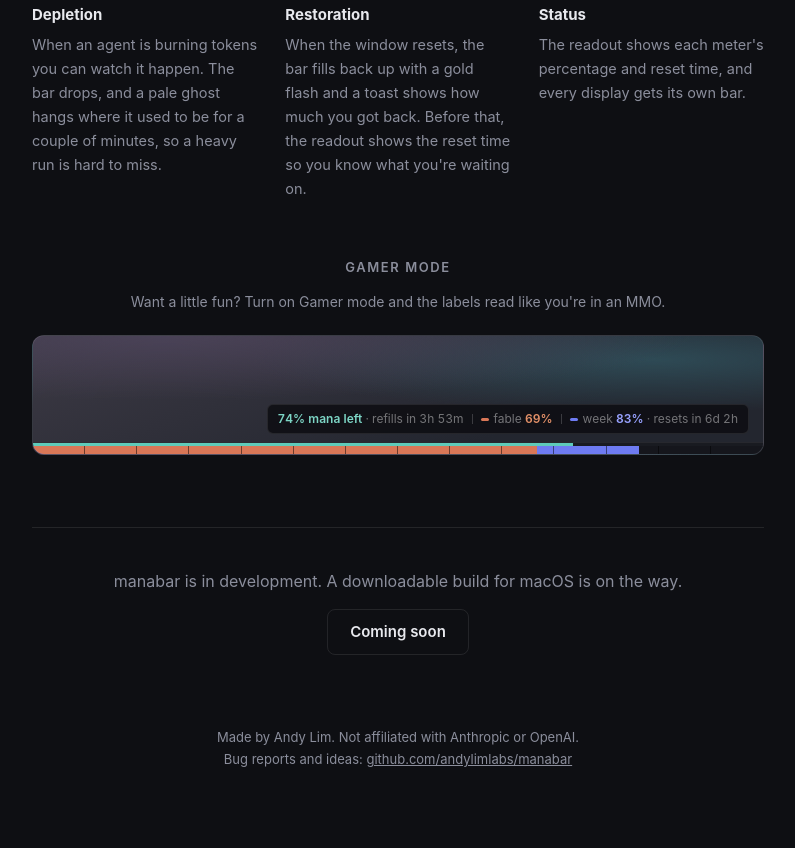
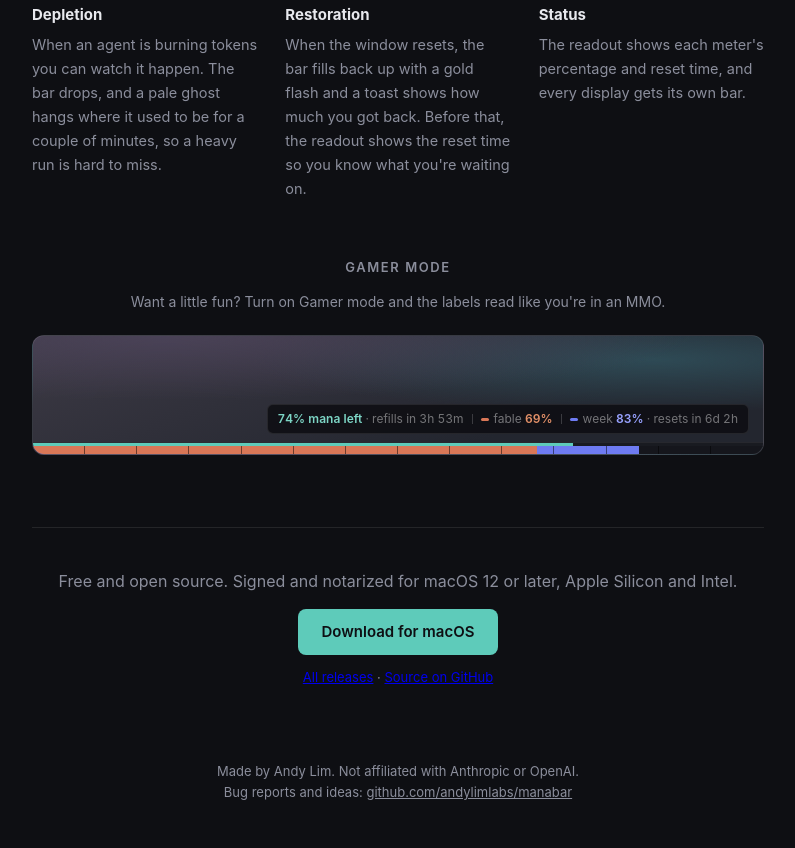
Before and after one commit to andylimlabs/manabar, a website built with Vite: page site/index.html in a window 1280 px wide. Shown: the part 974-1822 px from the top of the page, without its empty margins (242-1037 px from the left). Before the commit the page ends 1788 px from the top, so only its background shows below. Built offline with nearby package versions, Linux system fonts and the light colour scheme.

Commit message:
Release 0.1.0: universal build, site download button, install docs
RELEASE.md records the no-auto-updater decision and the universal
build steps. README gains an install section. The site status block
becomes a real download button pointing at the stable
/releases/latest/download/manabar.dmg URL.

```diff
--- a/site/index.html
+++ b/site/index.html
@@ -238,16 +238,19 @@
     padding-top: 40px;
   }
   .status p { color: var(--dim); }
-  .status .soon {
+  .status .dl {
     display: inline-block;
     margin-top: 14px;
-    border: 1px solid var(--hair);
+    background: var(--teal);
     border-radius: 8px;
-    padding: 10px 22px;
-    color: var(--ink);
+    padding: 11px 24px;
+    color: #0e0f13;
     font-weight: 600;
     font-size: 15px;
+    text-decoration: none;
   }
+  .status .dl:hover { filter: brightness(1.08); }
+  .status .fineprint { margin-top: 12px; font-size: 13px; }
   footer { text-align: center; color: var(--dim); font-size: 13px; padding: 72px 0 44px; }
   footer a { color: var(--dim); }
 </style>
@@ -302,8 +305,9 @@
     </div>
 
     <div class="status">
-      <p>manabar is in development. A downloadable build for macOS is on the way.</p>
-      <span class="soon">Coming soon</span>
+      <p>Free and open source. Signed and notarized for macOS 12 or later, Apple Silicon and Intel.</p>
+      <a class="dl" href="https://github.com/andylimlabs/manabar/releases/latest/download/manabar.dmg">Download for macOS</a>
+      <p class="fineprint"><a href="https://github.com/andylimlabs/manabar/releases">All releases</a> · <a href="https://github.com/andylimlabs/manabar">Source on GitHub</a></p>
     </div>
 
     <footer>
```
Also changed, not shown: docs/RELEASE.md (+8 -1 lines), README.md.
